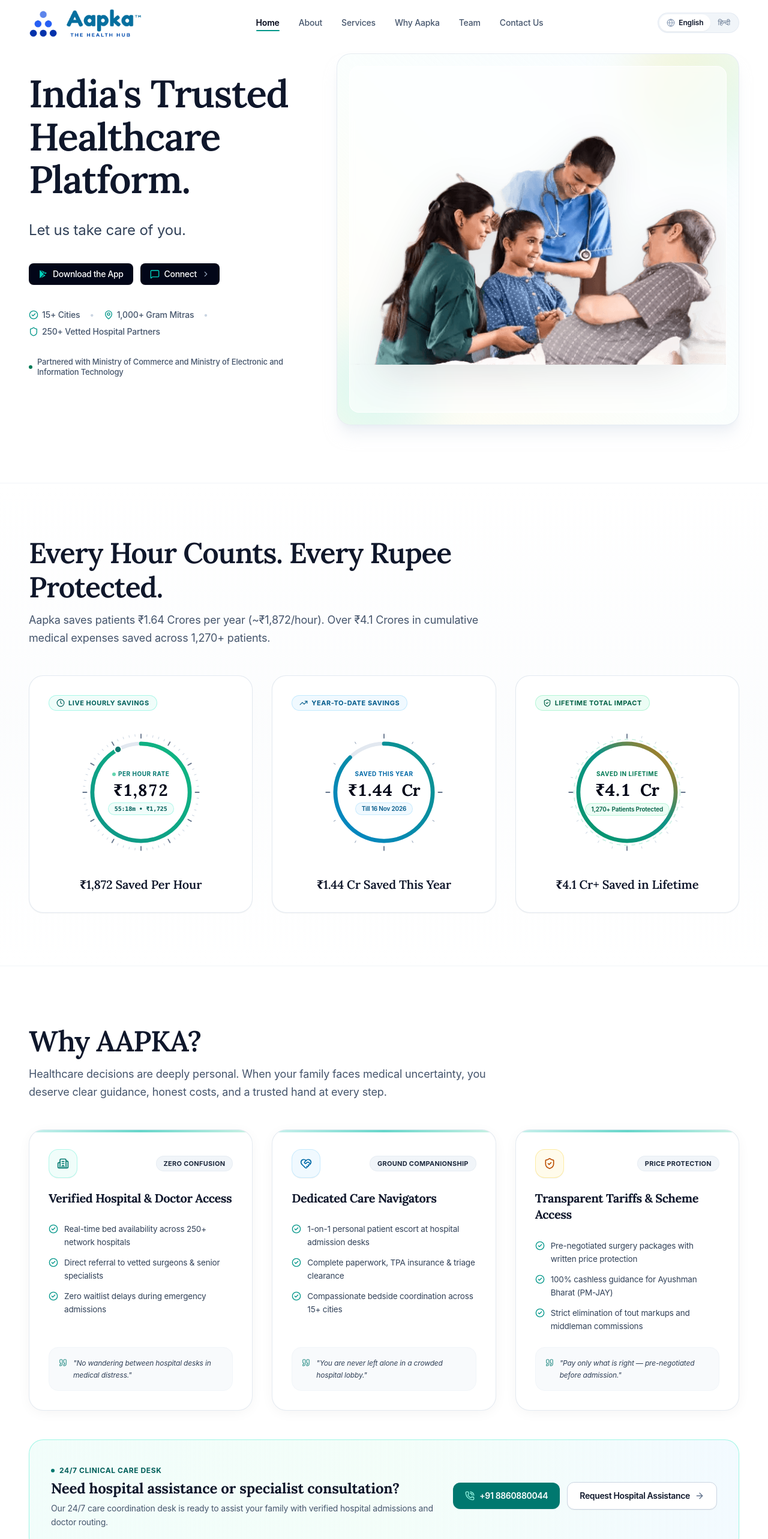
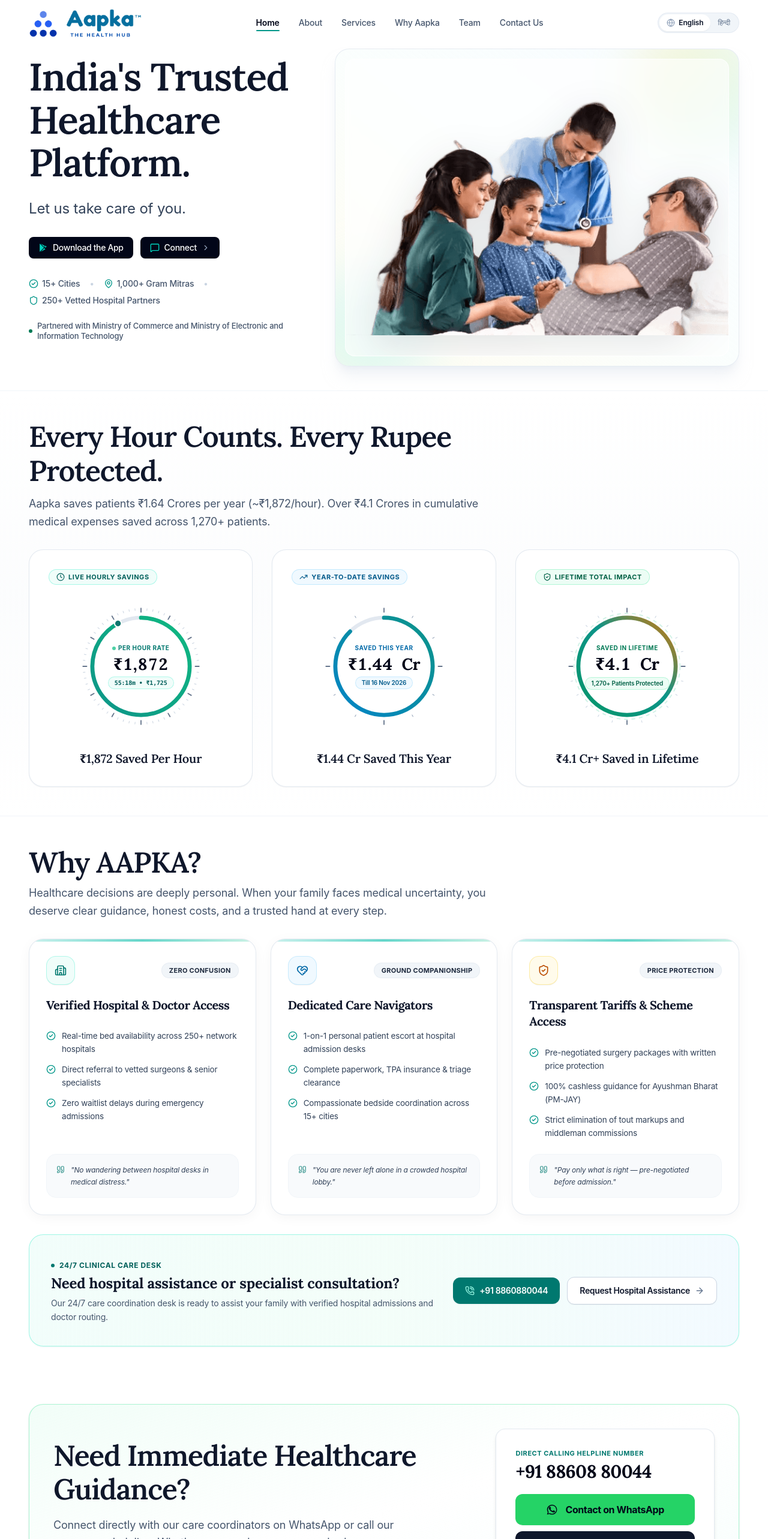
Before and after one commit to aapkatech/Aapka, a React (Vite) app: page / in a window 1280 px wide. Shown: the top 2566 px of the page at 60% size. Built offline with nearby package versions, Linux system fonts and the light colour scheme; a web font is replaced by a local one.

Commit message:
style(layout): eliminate excessive section padding and tighten gaps for compact laptop view

```diff
--- a/src/components/Footer.tsx
+++ b/src/components/Footer.tsx
@@ -46,8 +46,8 @@ export const Footer: React.FC<FooterProps> = ({ t, onOpenPrivacy }) => {
   ];
 
   return (
-    <footer id="contact" className="bg-white border-t border-zinc-100 pt-20 pb-16 text-zinc-600 text-xs font-normal">
-      <div className="max-w-7xl mx-auto px-6 sm:px-8 lg:px-12 space-y-16">
+    <footer id="contact" className="bg-white border-t border-zinc-100 pt-10 sm:pt-12 pb-8 sm:pb-10 text-zinc-600 text-xs font-normal">
+      <div className="max-w-7xl mx-auto px-6 sm:px-8 lg:px-12 space-y-8 sm:space-y-10">
 
         {/* Multi-Column Layout */}
         <div className="grid grid-cols-1 md:grid-cols-2 lg:grid-cols-5 gap-10 lg:gap-8">
--- a/src/components/Hero.tsx
+++ b/src/components/Hero.tsx
@@ -34,15 +34,15 @@ export const Hero: React.FC<HeroProps> = ({ t }) => {
   const whatsappUrl = `https://wa.me/91${whatsappNumber}?text=Hello%20Aapka%20Team%2C%20I%20would%20like%20to%20connect%20for%20healthcare%20guidance.`;
 
   return (
-    <section className="relative bg-white pt-2 pb-14 sm:pt-3 sm:pb-20 lg:pt-3 lg:pb-24 overflow-hidden">
+    <section className="relative bg-white pt-1 pb-6 sm:pb-8 lg:pb-10 overflow-hidden">
       {/* Subtle architectural ambient background glow */}
       <div className="absolute top-0 right-0 w-[550px] h-[550px] bg-gradient-to-bl from-teal-100/35 via-amber-100/25 to-transparent rounded-full blur-3xl pointer-events-none -z-10" />
 
       <div className="max-w-7xl mx-auto px-6 sm:px-8 lg:px-12">
-        <div className="grid grid-cols-1 lg:grid-cols-12 gap-8 lg:gap-12 items-start">
+        <div className="grid grid-cols-1 lg:grid-cols-12 gap-6 lg:gap-10 items-start">
 
           {/* Left Column: Classic, High-Trust Editorial Narrative */}
-          <div className="lg:col-span-6 xl:col-span-5 space-y-6 sm:space-y-7 text-left pt-2 sm:pt-4 lg:pt-6 xl:pt-8 pb-2 lg:pb-6 relative z-30">
+          <div className="lg:col-span-6 xl:col-span-5 space-y-4 sm:space-y-5 text-left pt-1 sm:pt-2 lg:pt-3 pb-1 lg:pb-2 relative z-30">
 
             {/* Pre-headline (Optional) */}
             {preHeadline && (
@@ -191,13 +191,13 @@ export const Hero: React.FC<HeroProps> = ({ t }) => {
 
           </div>
 
-          {/* Right Column: Hero Visual (50% - 55% width, 550px - 620px height, slide-in from left, strictly clipped) */}
+          {/* Right Column: Hero Visual (50% - 55% width, responsive snug height, slide-in from left, strictly clipped) */}
           <div className="lg:col-span-6 xl:col-span-7 relative flex items-center justify-center lg:justify-end w-full">
             <motion.div
               initial={{ x: -80, opacity: 0 }}
               animate={{ x: 0, opacity: 1 }}
               transition={{ duration: 0.8, ease: "easeOut" }}
-              className="relative w-full h-[460px] sm:h-[520px] lg:h-[560px] xl:h-[620px] rounded-3xl overflow-hidden flex items-center justify-center p-3 sm:p-5 bg-gradient-to-tr from-amber-50/70 via-teal-50/30 to-sky-50/50 border border-slate-200/80 shadow-xl shadow-slate-200/50"
+              className="relative w-full h-[400px] sm:h-[460px] lg:h-[490px] xl:h-[530px] rounded-3xl overflow-hidden flex items-center justify-center p-3 sm:p-4 bg-gradient-to-tr from-amber-50/70 via-teal-50/30 to-sky-50/50 border border-slate-200/80 shadow-xl shadow-slate-200/50"
             >
               {/* Internal Decorative Layered Aura Shapes */}
               <div className="absolute -top-12 -right-12 w-56 h-56 bg-gradient-to-br from-amber-200/40 to-teal-200/30 rounded-full blur-2xl pointer-events-none" />
@@ -208,7 +208,7 @@ export const Hero: React.FC<HeroProps> = ({ t }) => {
                 <img
                   src="/hero-family-cutout.png"
                   alt="Aapka Family Healthcare - Compassionate care for rural families"
-                  className="w-full h-full max-h-[580px] object-contain transition-transform duration-500 ease-out hover:scale-105 drop-shadow-[0_16px_32px_rgba(15,23,42,0.12)]"
+                  className="w-full h-full max-h-[500px] object-contain transition-transform duration-500 ease-out hover:scale-105 drop-shadow-[0_16px_32px_rgba(15,23,42,0.12)]"
                   loading="eager"
                 />
               </div>
--- a/src/components/PatientSavings.tsx
+++ b/src/components/PatientSavings.tsx
@@ -33,9 +33,9 @@ export const PatientSavings: React.FC<PatientSavingsProps> = ({ lang = 'en' }) =
   return (
     <section
       id="savings"
-      className="py-16 sm:py-22 bg-gradient-to-b from-white via-slate-50/50 to-white border-t border-slate-100 scroll-mt-20"
+      className="py-8 sm:py-10 lg:py-12 bg-gradient-to-b from-white via-slate-50/50 to-white border-t border-slate-100 scroll-mt-20"
     >
-      <div className="max-w-7xl mx-auto px-6 sm:px-8 lg:px-12 space-y-12">
+      <div className="max-w-7xl mx-auto px-6 sm:px-8 lg:px-12 space-y-6 sm:space-y-8">
         {/* Section Header */}
         <div className="max-w-3xl space-y-3">
           <h2 className="font-serif text-3xl sm:text-4xl md:text-5xl font-semibold tracking-tight text-slate-900 leading-[1.18]">
--- a/src/components/QuietProof.tsx
+++ b/src/components/QuietProof.tsx
@@ -98,11 +98,11 @@ export const QuietProof: React.FC<QuietProofProps> = ({ t }) => {
   ];
 
   return (
-    <section id="recognition" className="py-20 sm:py-28 bg-slate-50/70 border-t border-slate-200/80">
-      <div className="max-w-7xl mx-auto px-6 sm:px-8 lg:px-12 space-y-16">
+    <section id="recognition" className="py-10 sm:py-12 lg:py-14 bg-slate-50/70 border-t border-slate-200/80">
+      <div className="max-w-7xl mx-auto px-6 sm:px-8 lg:px-12 space-y-8 sm:space-y-10">
 
         {/* Section Header */}
-        <div className="max-w-3xl space-y-3">
+        <div className="max-w-3xl space-y-2">
           <h2 className="font-serif text-3xl sm:text-4xl lg:text-5xl font-semibold tracking-tight text-slate-900 leading-[1.18]">
             Awards &amp; Recognition
           </h2>
@@ -112,7 +112,7 @@ export const QuietProof: React.FC<QuietProofProps> = ({ t }) => {
         </div>
 
         {/* 3 Real Ceremony Photo Cards */}
-        <div className="grid grid-cols-1 md:grid-cols-3 gap-8">
+        <div className="grid grid-cols-1 md:grid-cols-3 gap-5 lg:gap-6">
           {photoAwards.map((award) => (
             <div
               key={award.id}
--- a/src/components/WhatsAppContactSection.tsx
+++ b/src/components/WhatsAppContactSection.tsx
@@ -20,9 +20,9 @@ export const WhatsAppContactSection: React.FC = () => {
   const whatsappUrl = `https://wa.me/91${whatsappNumber}?text=Hello%20Aapka%20Team%2C%20I%20would%20like%20to%20connect%20for%20healthcare%20guidance.`;
 
   return (
-    <section className="py-16 sm:py-20 bg-white">
+    <section className="py-8 sm:py-10 lg:py-12 bg-white">
       <div className="max-w-7xl mx-auto px-6 sm:px-8 lg:px-12">
-        <div className="relative overflow-hidden rounded-3xl bg-gradient-to-br from-emerald-50/70 via-white to-teal-50/60 text-slate-900 p-8 sm:p-12 lg:p-16 shadow-sm border border-emerald-200/90">
+        <div className="relative overflow-hidden rounded-3xl bg-gradient-to-br from-emerald-50/70 via-white to-teal-50/60 text-slate-900 p-6 sm:p-8 lg:p-10 shadow-sm border border-emerald-200/90">
 
           {/* Subtle Warm Ambient Glow */}
           <div className="absolute top-0 right-0 w-96 h-96 bg-teal-100/40 rounded-full blur-3xl pointer-events-none -z-10" />
--- a/src/components/WhyAapka.tsx
+++ b/src/components/WhyAapka.tsx
@@ -88,11 +88,11 @@ export const WhyAapka: React.FC<WhyAapkaProps> = ({ lang = 'en', onOpenBooking }
   };
 
   return (
-    <section className="py-16 sm:py-24 bg-white border-t border-slate-100">
-      <div className="max-w-7xl mx-auto px-6 sm:px-8 lg:px-12 space-y-12">
+    <section className="py-8 sm:py-10 lg:py-12 bg-white border-t border-slate-100">
+      <div className="max-w-7xl mx-auto px-6 sm:px-8 lg:px-12 space-y-6 sm:space-y-8">
 
         {/* Section Header (HUMAN CARE, HONEST GUIDANCE tag removed per request) */}
-        <div className="max-w-3xl space-y-3">
+        <div className="max-w-3xl space-y-2">
           <h2 className="font-serif text-3xl sm:text-4xl lg:text-5xl font-semibold tracking-tight text-slate-900 leading-[1.2]">
             {content.title}
           </h2>
@@ -102,13 +102,13 @@ export const WhyAapka: React.FC<WhyAapkaProps> = ({ lang = 'en', onOpenBooking }
         </div>
 
         {/* 3 Refined & Elevated Healthcare Cards (Redesigned for High Visual Appeal) */}
-        <div className="grid grid-cols-1 md:grid-cols-3 gap-6 lg:gap-8 items-stretch">
+        <div className="grid grid-cols-1 md:grid-cols-3 gap-5 lg:gap-6 items-stretch">
           {content.cards.map((card, idx) => {
             const Icon = card.icon;
             return (
               <div
                 key={idx}
-                className="group relative p-7 sm:p-8 rounded-3xl bg-white border border-slate-200/90 shadow-[0_4px_24px_-4px_rgba(15,23,42,0.06)] hover:shadow-[0_16px_36px_-6px_rgba(15,23,42,0.12)] hover:border-teal-400/60 transition-all duration-300 flex flex-col justify-between overflow-hidden"
+                className="group relative p-6 sm:p-7 rounded-3xl bg-white border border-slate-200/90 shadow-[0_4px_24px_-4px_rgba(15,23,42,0.06)] hover:shadow-[0_16px_36px_-6px_rgba(15,23,42,0.12)] hover:border-teal-400/60 transition-all duration-300 flex flex-col justify-between overflow-hidden"
               >
                 {/* Subtle Top Accent Gradient Line */}
                 <div className="absolute top-0 inset-x-0 h-1 bg-gradient-to-r from-teal-500/20 via-teal-500/60 to-emerald-500/20 group-hover:via-teal-500 transition-all" />
```
